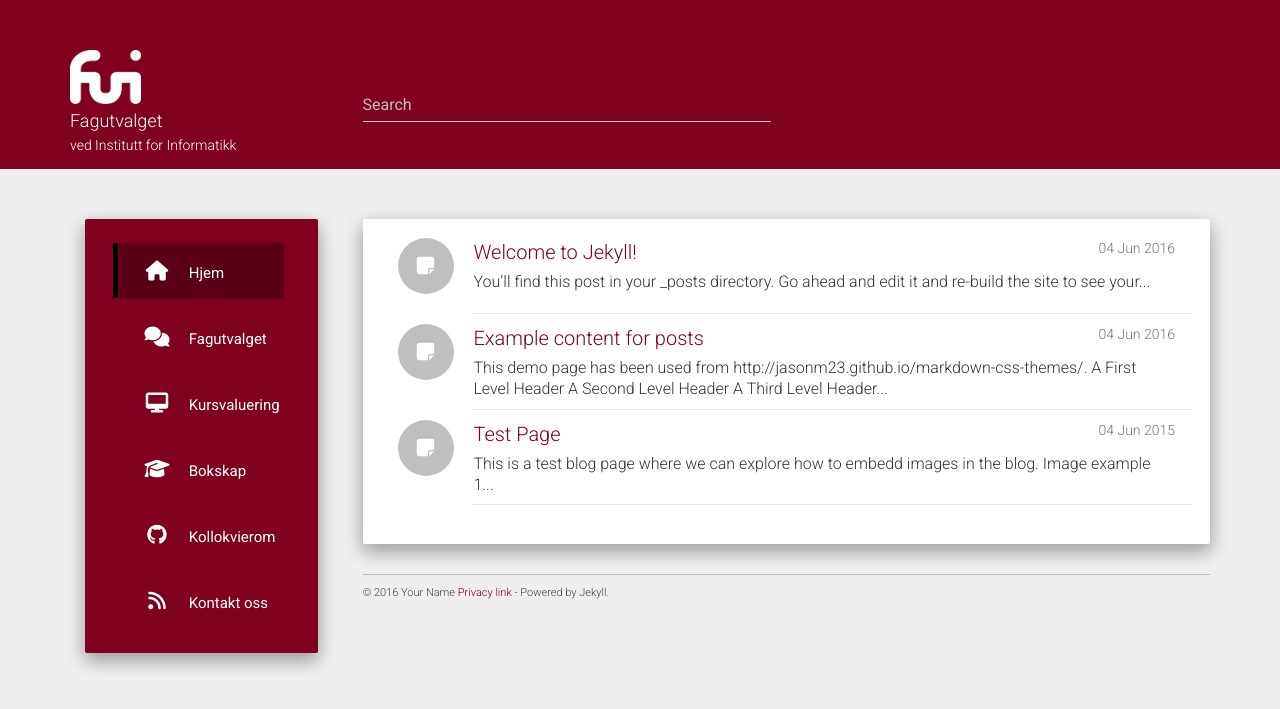
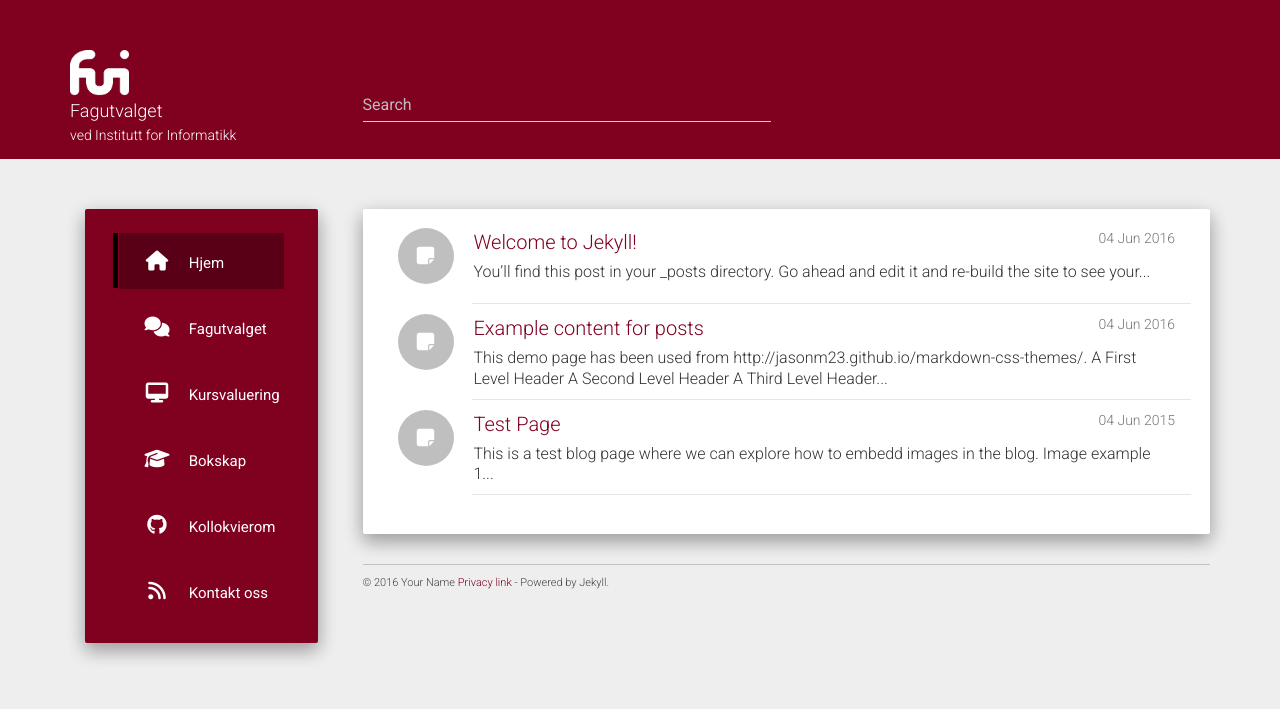
Before and after one commit to fui/fui.github.io, a Jekyll site: the page built from index.html, in a window 1280 px wide. Shown: the top 709 px of the page. Built offline with Jekyll 4.4.1, drawn with Linux system fonts in a browser that asks for light colours; nearby versions of some CDN libraries; the list of posts is cut into pages by our own code.

Commit message:
size icon

```diff
--- a/static/css/main.css
+++ b/static/css/main.css
@@ -6,7 +6,7 @@
 }
 .full{ font-size: 16px; }
 .logo-img {
-    width: 90%;
+    width: 75%;
     height: auto;
     margin: 0 auto;
     margin-right: 10px;
```
